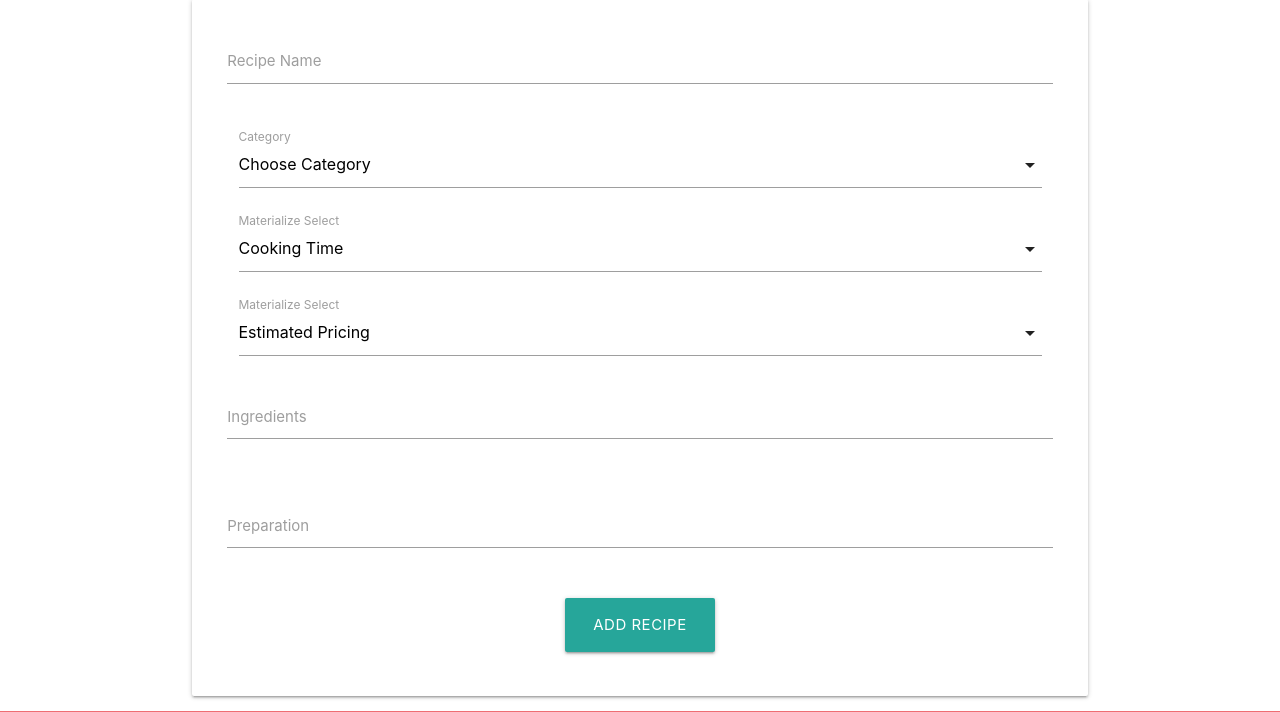
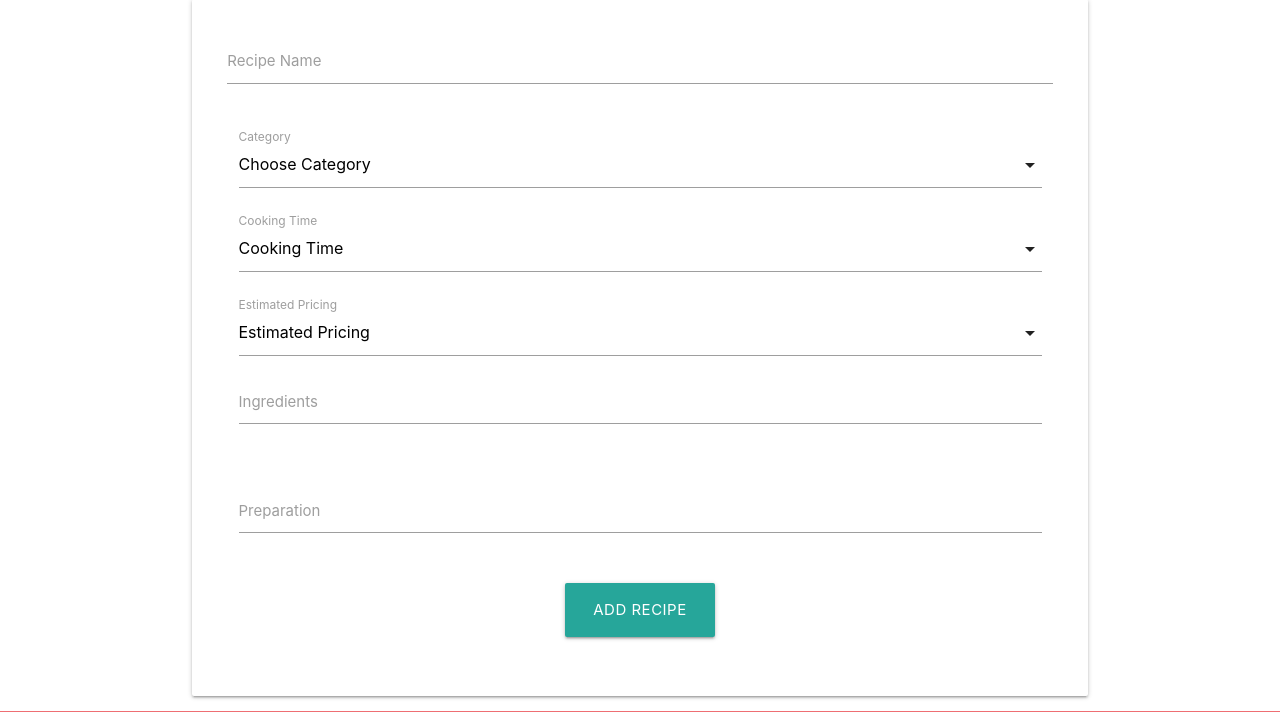
Before and after one commit to hddahdda/student_cookbook, a Flask app: page /add_recipe in a window 1280 px wide. Shown: the part 181-893 px from the top of the page. Run offline with Flask 2, Linux system fonts and the light colour scheme; data that the repository does not hold is empty; some libraries are stand-ins or nearby versions.

Commit message:
added pricing dropdown

```diff
--- a/templates/add_recipe.html
+++ b/templates/add_recipe.html
@@ -30,17 +30,17 @@
               <option value="{{ cooking.cooking_time }}">{{ cooking.cooking_time }}</option>
           {% endfor %}
         </select>
-        <label>Materialize Select</label>
+        <label for="cooking_time">Cooking Time</label>
       </div>
       <div class="input-field col s12">
-        <select>
+        <select id="pricing" name="pricing"
+         class="validate" required>
           <option value="" disabled selected>Estimated Pricing</option>
-          <option value="1">Option 1</option>
-          <option value="2">Option 2</option>
-          <option value="3">Option 3</option>
+          {% for price in pricing %}
+              <option value="{{ price.pricing }}">{{ price.pricing }}</option>
+          {% endfor %}
         </select>
-        <label>Materialize Select</label>
-      </div>
+        <label for="pricing">Estimated Pricing</label>
       <div class="row">
         <div class="input-field col s12">
           <textarea id="preparation" name="preparation"
```
